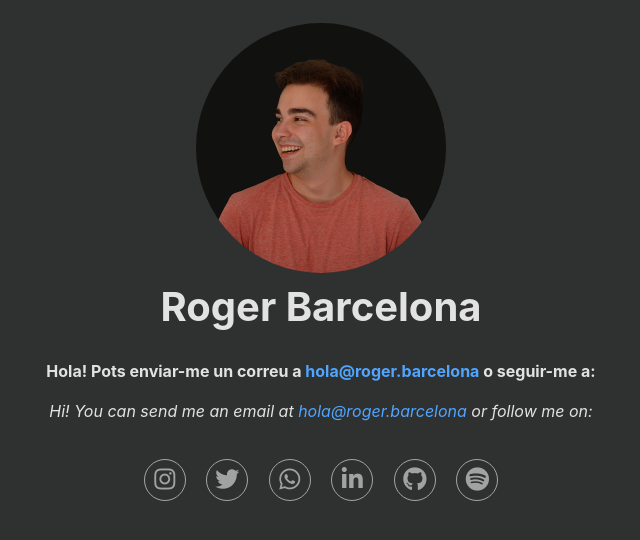
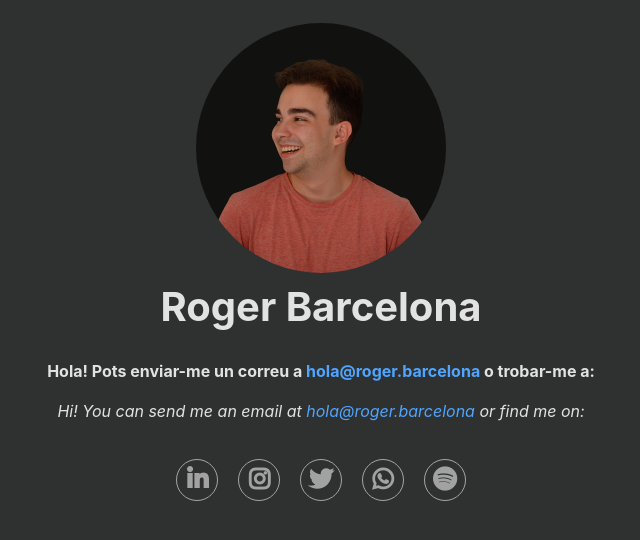
Before and after one commit to rbarcelona/rbarcelona.github.io, a plain HTML site: page index.html in a window 1280 px wide. Shown: the whole page, without its empty margins (319-959 px from the left). Drawn offline with Linux system fonts and the light colour scheme.

Commit message:
rm gh & sort social

```diff
--- a/index.html
+++ b/index.html
@@ -1,40 +1,74 @@
 <!DOCTYPE html>
 <html lang="ca">
-
   <head>
-    <meta charset="utf-8">
-    <meta name="google-site-verification" content="NdHvDoGlXd9s-ZN-WX-94TrPbP3LpDDobE3wro1_mlg" />
-    <meta name="viewport" content="width=device-width, initial-scale=1.0, shrink-to-fit=no">
-	<meta name="description" content="Pàgina web d'en Roger Barcelona">
+    <meta charset="utf-8" />
+    <meta
+      name="google-site-verification"
+      content="NdHvDoGlXd9s-ZN-WX-94TrPbP3LpDDobE3wro1_mlg"
+    />
+    <meta
+      name="viewport"
+      content="width=device-width, initial-scale=1.0, shrink-to-fit=no"
+    />
+    <meta name="description" content="Pàgina web d'en Roger Barcelona" />
     <title>Roger Barcelona</title>
-    <link rel="stylesheet" href="assets/fonts/fontawesome-all.min.css">
-    <link rel="stylesheet" href="assets/css/styles.css">
-    <script id="Cookiebot" src="https://consent.cookiebot.com/uc.js" data-cbid="93c8bc89-3cd2-4c8e-98e5-df341dabebf9"
-        data-blockingmode="auto" type="text/javascript"></script>
+    <link rel="stylesheet" href="assets/fonts/fontawesome-all.min.css" />
+    <link rel="stylesheet" href="assets/css/styles.css" />
+    <script
+      id="Cookiebot"
+      src="https://consent.cookiebot.com/uc.js"
+      data-cbid="93c8bc89-3cd2-4c8e-98e5-df341dabebf9"
+      data-blockingmode="auto"
+      type="text/javascript"
+    ></script>
   </head>
 
   <body>
     <div>
-        <div id="img"><img src="assets/img/foto1x1.jpg" alt="Retrat d'en Roger, de perfil, amb una samarreta taronja."></div>
+      <div id="img">
+        <img
+          src="assets/img/foto1x1.jpg"
+          alt="Retrat d'en Roger, de perfil, amb una samarreta taronja."
+        />
+      </div>
       <h1 class="text-center">Roger Barcelona</h1>
-        <p lang="ca" class="text-center">Hola! Pots enviar-me un correu a <a href="mailto:hola@roger.barcelona"
-                target="_blank">hola@roger.barcelona</a> o seguir-me a:</p>
-        <p lang="en" class="text-center">Hi! You can send me an email at <a href="mailto:hola@roger.barcelona"
-                target="_blank">hola@roger.barcelona</a> or follow me on:</p>
+      <p lang="ca" class="text-center">
+        Hola! Pots enviar-me un correu a
+        <a href="mailto:hola@roger.barcelona" target="_blank"
+          >hola@roger.barcelona</a
+        >
+        o trobar-me a:
+      </p>
+      <p lang="en" class="text-center">
+        Hi! You can send me an email at
+        <a href="mailto:hola@roger.barcelona" target="_blank"
+          >hola@roger.barcelona</a
+        >
+        or find me on:
+      </p>
     </div>
     <div class="footer-basic">
       <footer>
-            <div lang="es" class="social">
-                <a href="https://instagram.com/_rbcn" target="_blank"><i class="fab fa-instagram" title="Instagram"></i></a>
-                <a href="https://twitter.com/_rbcn" target="_blank"><i class="fab fa-twitter" title="Twitter"></i></a>
-                <a href="https://wa.me/34630377911" target="_blank"><i class="fab fa-whatsapp" title="WhatsApp"></i></a>
-                <a href="https://www.linkedin.com/in/rbcn/" target="_blank"><i class="fab fa-linkedin-in" title="LinkedIn"></i></a>
-                <a href="https://github.com/rbarcelona" target="_blank"><i class="fab fa-github" title="Github"></i></a>
-                <a href="https://open.spotify.com/user/a9r14d87r6kw59253tc50r56j?si=cVgNYGsCSMOimp9OEf1nqw"
-                    target="_blank"><i class="fab fa-spotify" title="Spotify"></i></a>
+        <div class="social">
+          <a href="https://www.linkedin.com/in/rbcn/" target="_blank"
+            ><i class="fab fa-linkedin-in" title="LinkedIn"></i
+          ></a>
+          <a href="https://instagram.com/_rbcn" target="_blank"
+            ><i class="fab fa-instagram" title="Instagram"></i
+          ></a>
+          <a href="https://twitter.com/_rbcn" target="_blank"
+            ><i class="fab fa-twitter" title="Twitter"></i
+          ></a>
+          <a href="https://wa.me/34630377911" target="_blank"
+            ><i class="fab fa-whatsapp" title="WhatsApp"></i
+          ></a>
+          <a
+            href="https://open.spotify.com/user/a9r14d87r6kw59253tc50r56j?si=cVgNYGsCSMOimp9OEf1nqw"
+            target="_blank"
+            ><i class="fab fa-spotify" title="Spotify"></i
+          ></a>
         </div>
       </footer>
     </div>
   </body>
-
 </html>
```
Lines whose indentation alone changed are shown as unchanged.
